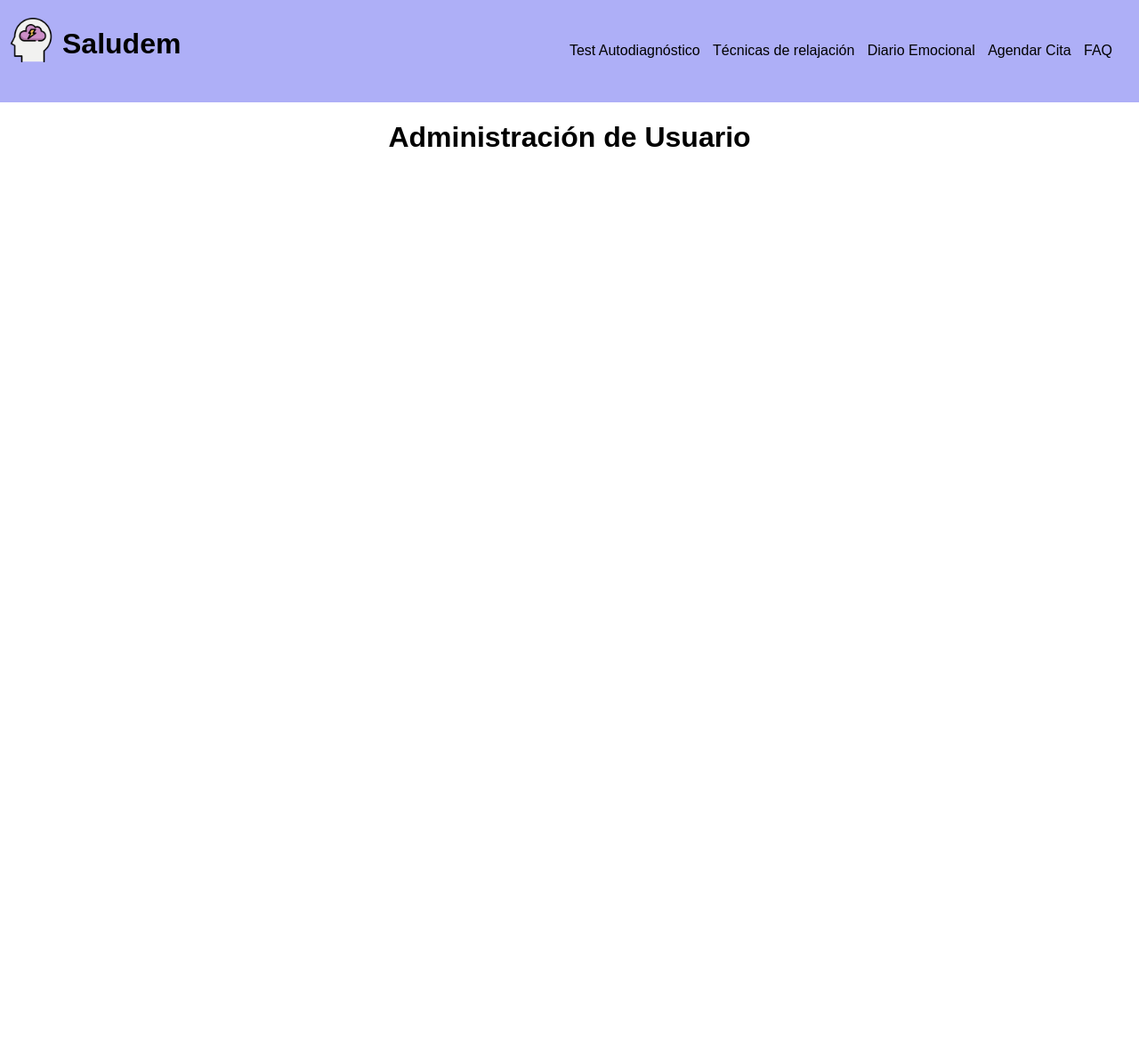
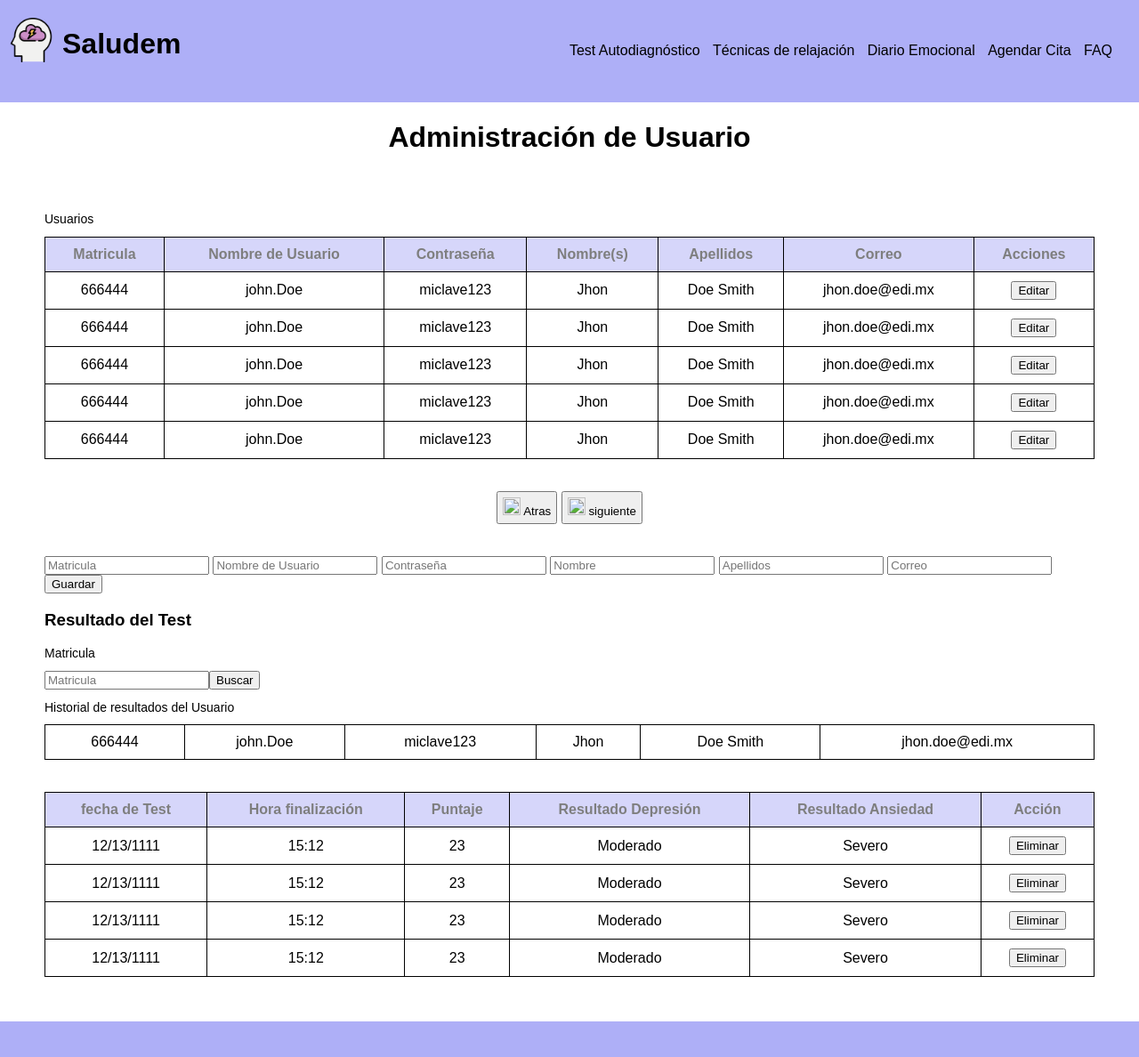
Before and after one commit to andresgzz1/Bienestar-mental, a Python web app: template Front/Template/admin-usuario.html in a window 1280 px wide. Shown: the whole page at 89% size. Before the commit the page ends 165 px from the top, so only its background shows below. Run offline with Jinja, Linux system fonts and the light colour scheme; the template is opened without the code that fills it, so the values that code supplies are empty.

Commit message:
se agrega template admin-user

```diff
--- a/Front/Template/admin-usuario.html
+++ b/Front/Template/admin-usuario.html
@@ -25,6 +25,161 @@
     <div>
         <h1>Administración de Usuario</h1>
     </div>
+    <main>
+
+    <section class="tabla-preguntas" style="text-align: center;">
+        <h2>Usuarios</h2>
+        <table>
+            <tr class="tit-tabla">
+                <th>Matricula</th>
+                <th>Nombre de Usuario</th>
+                <th>Contraseña</th>
+                <th>Nombre(s)</th>
+                <th>Apellidos</th>
+                <th>Correo</th>
+                <th>Acciones</th>
+            </tr>
+            <tr>
+                <td>666444</td>
+                <td>john.Doe</td>
+                <td>miclave123</td>
+                <td>Jhon</td>
+                <td>Doe Smith</td>
+                <td>jhon.doe@edi.mx</td>
+                <td><input type="submit" id="editar" value="Editar"></td>
+            </tr>
+            <tr>
+                <td>666444</td>
+                <td>john.Doe</td>
+                <td>miclave123</td>
+                <td>Jhon</td>
+                <td>Doe Smith</td>
+                <td>jhon.doe@edi.mx</td>
+                <td><input type="submit" id="editar" value="Editar"></td>
+            </tr>
+            <tr>
+                <td>666444</td>
+                <td>john.Doe</td>
+                <td>miclave123</td>
+                <td>Jhon</td>
+                <td>Doe Smith</td>
+                <td>jhon.doe@edi.mx</td>
+                <td><input type="submit" id="editar" value="Editar"></td>
+            </tr>
+            <tr>
+                <td>666444</td>
+                <td>john.Doe</td>
+                <td>miclave123</td>
+                <td>Jhon</td>
+                <td>Doe Smith</td>
+                <td>jhon.doe@edi.mx</td>
+                <td><input type="submit" id="editar" value="Editar"></td>
+            </tr>
+            <tr>
+                <td>666444</td>
+                <td>john.Doe</td>
+                <td>miclave123</td>
+                <td>Jhon</td>
+                <td>Doe Smith</td>
+                <td>jhon.doe@edi.mx</td>
+                <td><input type="submit" id="editar" value="Editar"></td>
+            </tr>
+
+        </table>
+        <br></br>
+        <button type="button" class="add-quest">
+         <img class="add-ico" src="" alt=""></img>
+                Atras
+        </button>
+
+        <button type="button" class="add-quest">
+            <img class="add-ico" src="" alt=""></img>
+                   siguiente
+           </button>
+     </section>
+     <section>
+        <br><br>
+        <form class="form-line">
+
+            <input type="text" name="Nombre" placeholder="Matricula" class="anad">
+            <input type="text" name="Nombre" placeholder="Nombre de Usuario" class="anad">
+            <input type="text" name="Nombre" placeholder="Contraseña" class="anad">
+            <input type="text" name="Nombre" placeholder="Nombre" class="anad">
+            <input type="text" name="Nombre" placeholder="Apellidos" class="anad">
+            <input type="text" name="Nombre" placeholder="Correo" class="anad">
+            <input type="submit" class="boton" value="Guardar">
+        </form>
+     </section>
+     <section>
+        <h3>Resultado del Test</h3>
+        <h2>Matricula</h2>
+        <form>
+            <input type="text" name="Nombre" placeholder="Matricula" class="anad"><input type="submit" class="boton" value="Buscar">
+        </form>
+        <div>
+            <h2>Historial de resultados del Usuario</h2>
+        </div>
+        <table>
+            <tr>
+                <td>666444</td>
+                <td>john.Doe</td>
+                <td>miclave123</td>
+                <td>Jhon</td>
+                <td>Doe Smith</td>
+                <td>jhon.doe@edi.mx</td>
+            </tr>
+        </table>
+        <br><br>
+        <table>
+            <tr class="tit-tabla">
+                <th>fecha de Test</th>
+                <th>Hora finalización</th>
+                <th>Puntaje</th>
+                <th>Resultado Depresión</th>
+                <th>Resultado Ansiedad</th>
+                <th>Acción</th>
+            </tr>
+            <tr>
+                <td>12/13/1111</td>
+                <td>15:12</td>
+                <td>23</td>
+                <td>Moderado</td>
+                <td>Severo</td>
+                <td><input type="submit" id="editar" value="Eliminar"></td>
+            </tr>
+            <tr>
+                <td>12/13/1111</td>
+                <td>15:12</td>
+                <td>23</td>
+                <td>Moderado</td>
+                <td>Severo</td>
+                <td><input type="submit" id="editar" value="Eliminar"></td>
+            </tr>
+            <tr>
+                <td>12/13/1111</td>
+                <td>15:12</td>
+                <td>23</td>
+                <td>Moderado</td>
+                <td>Severo</td>
+                <td><input type="submit" id="editar" value="Eliminar"></td>
+            </tr>
+            <tr>
+                <td>12/13/1111</td>
+                <td>15:12</td>
+                <td>23</td>
+                <td>Moderado</td>
+                <td>Severo</td>
+                <td><input type="submit" id="editar" value="Eliminar"></td>
+            </tr>
+
+
+        </table>
+     </section>
+    </main>
 
 </body>
+<footer>
+
+</footer>
+
 </html>
--- a/Front/Template/autodiagnostic.html
+++ b/Front/Template/autodiagnostic.html
@@ -65,6 +65,7 @@
                     <input type="button" id="question3" value="1">                        <input type="button" id="question3" value="2">
                     <input type="button" id="question3" value="3">
                 </div>
+                <br><br>
 
                 <button type="reset">Cancelar</button>
                 <button type="submit">Continuar</button>
--- a/Front/Template/css/style.css
+++ b/Front/Template/css/style.css
@@ -31,12 +31,8 @@ nav a{
 nav a:hover{
     color: #FFF;
 }:last-child
-@media (max-width:700px){
-    header{
-    flex-direction: column; }
-    nav{
-    padding: 10px 0px; }
-}
+
+
 
 
 /*Footer General*/
@@ -79,6 +75,11 @@ textarea{
     max-width: 100%;
     width: 100%;
     box-sizing: border-box;
+}
+.form-line{
+    display: inline;
+    width: 100%;
+
 }
 /*Estilo de boton*/
 
```
